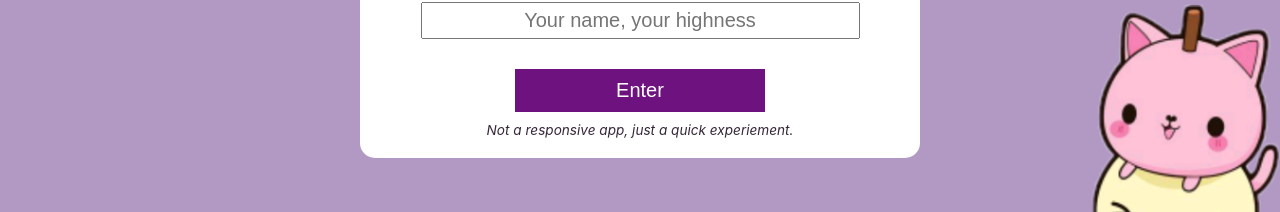
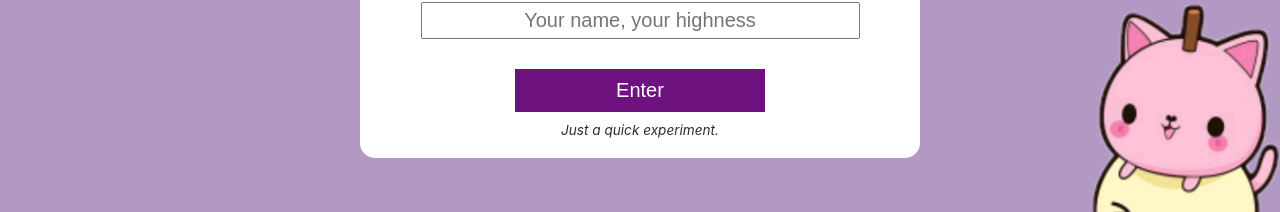
Before and after one commit to helloRupa/chatterMeow, a React (Create React App) app: page / in a window 1280 px wide. Shown: the part 347-559 px from the top of the page. Built offline with nearby package versions, Linux system fonts and the light colour scheme; no server answers.

Commit message:
Update welcome note

```diff
--- a/src/NameForm.js
+++ b/src/NameForm.js
@@ -37,7 +37,7 @@ function NameForm({ setName }) {
         </form>
 
         <span className="tiny-text">
-          Not a responsive app, just a quick experiement.
+          Just a quick experiment.
         </span>
       </div>
     </div>
```
